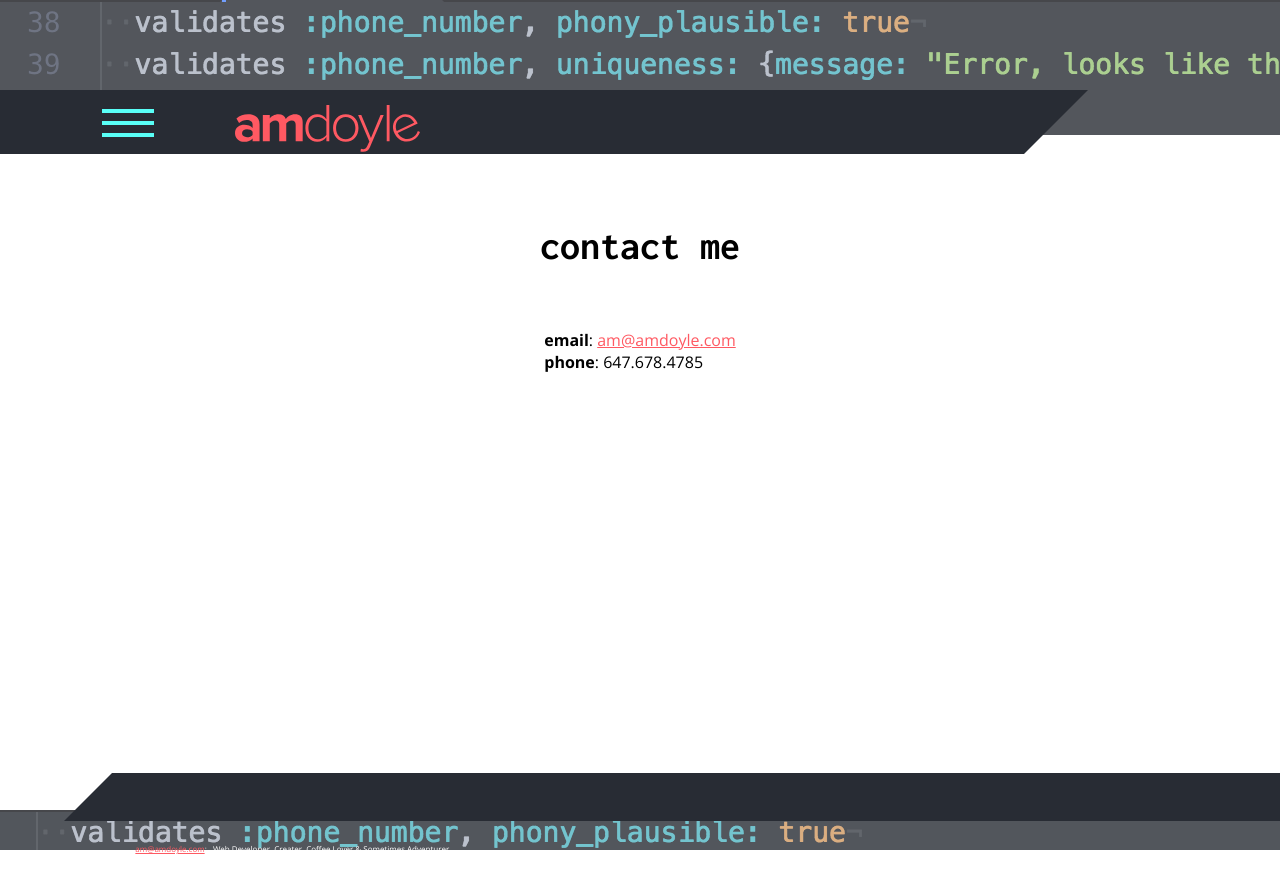
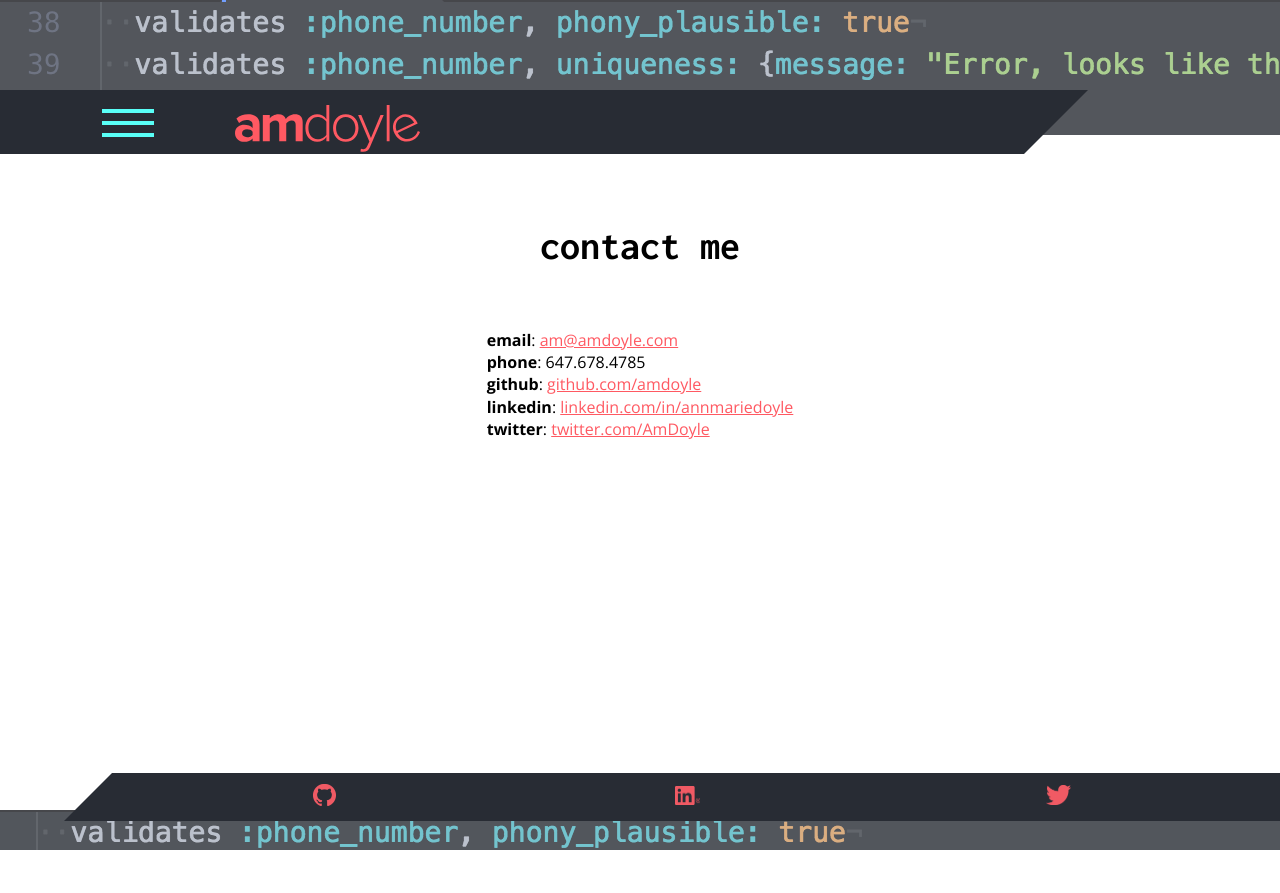
Before and after one commit to amdoyle/amdoyle, a Jekyll site: the page built from contact/index.html, in a window 1280 px wide. Shown: the top 893 px of the page. Built offline with Jekyll 4.4.1, drawn with Linux system fonts in a browser that asks for light colours; nearby versions of some CDN libraries.

Commit message:
Update footer with scoail media links and add social media contacts to contact me page

```diff
--- a/_includes/footer.html
+++ b/_includes/footer.html
@@ -4,6 +4,8 @@
   </div>
   <div class="footer-content">
     <!-- <li>{{ site.title }}</li> -->
-    <p><a href="mailto:{{ site.email }}">{{ site.email }}</a>: &nbsp; {{ site.description }}</p>
+    <a href="https://github.com/amdoyle"><img src="{{site.baseurl}}/images/githubPink.png" alt="GitHub.com logo"></a>
+    <a href="https://www.linkedin.com/in/annmariedoyle"><img src="{{site.baseurl}}/images/linkedinPink.png" alt="LinkedIn.com logo"></a>
+    <a href="https://mobile.twitter.com/AmDoyle"><img src="{{site.baseurl}}/images/twitterPink.png" alt="Twitter.com logo"></a>
   </div>
 </footer>
--- a/_sass/_layout.scss
+++ b/_sass/_layout.scss
@@ -182,23 +182,27 @@
   align-self: flex-end;
   font-size: .5em;
   line-height: 1em;
+  z-index: 5;
 }
 
 .footer-content {
   height: 100%;
   margin: -16% 0 5% 5%;
+  padding-left: 5%;
   border-bottom: 4em solid #282c34;
   border-left: 3em solid transparent;
   flex: 1;
   color: white;
   display: flex;
-  flex-direction:column;
+  flex-direction:row;
   justify-content: space-around;
-  & a {
-    color: $brand-color;
-  } & p {
+  align-items: baseline;
+   & img {
+    display: inline;
+    margin: 5% 0 5% 0;
     padding: 2%;
-    margin-top: 14%;
+    width: 25%;
+    height: 25%;
   }
 }
 
@@ -246,7 +250,7 @@
 }
 
 .resume-content-li li:before {
-  content: "• ";
+  content: "// ";
   color: $brand-color;
 }
 
@@ -468,8 +472,8 @@
     margin-top: 20%;
   }
 
-  .footer-content p {
-    margin-top: 6%;
+  .footer-content img {
+    margin-top: 13%;
   }
 
   .resume-content {
@@ -557,14 +561,15 @@
     border-bottom: 6em solid #282c34;
     border-left: 6em solid transparent;
     margin-top: -6%;
-     & p {
-      margin-top: 4%;
-    }
+    & img {
+        margin-top: 10%;
+      }
   }
 
   #projects img, .extra-content {
     width: 90%;
   }
+
 
 }
 
--- a/contact/index.html
+++ b/contact/index.html
@@ -6,7 +6,10 @@ permalink: /contact/
 <div id="contact-info" >
   <h1>contact me</h1>
   <ul>
-    <li><b>email</b>: <a href="mailto:am@amdoyle.com?subject=Greetings"> am@amdoyle.com</a></li>
+    <li><b>email</b>: <a href="mailto:am@amdoyle.com?subject=Greetings">am@amdoyle.com</a></li>
     <li><b>phone</b>: 647.678.4785</li>
+    <li><b>github</b>: <a href="https://github.com/amdoyle">github.com/amdoyle</a></li>
+    <li><b>linkedin</b>: <a href="https://ca.linkedin.com/in/annmariedoyle">linkedin.com/in/annmariedoyle</a></li>
+    <li><b>twitter</b>: <a href="https://twitter.com/AmDoyle">twitter.com/AmDoyle</a></li>
   </ul>
 </div>
```
Also changed, not shown: images/github-pink.png (added), images/githubPink.png (added), images/linkedinPink.png (added), images/twitterPink.png (added).
